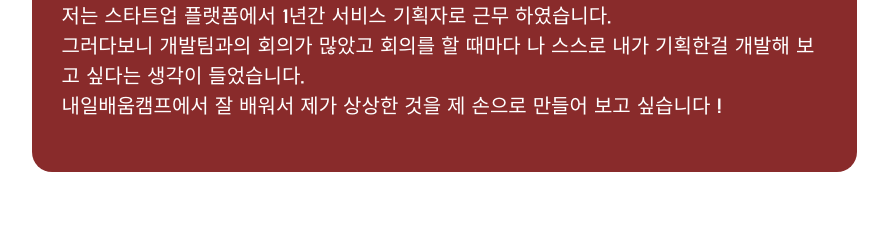
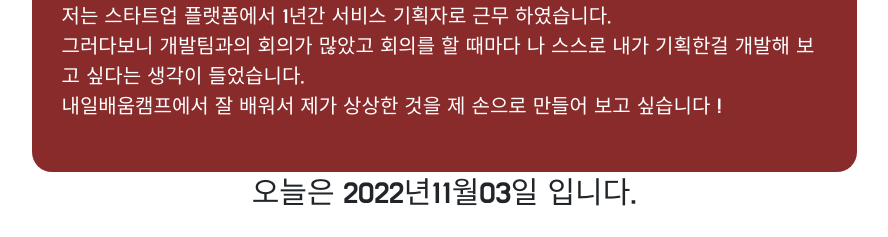
Before and after one commit to hwan910/mapage, a plain HTML site: page index.html in a window 1280 px wide. Shown: the part 701-938 px from the top of the page, without its empty margins (196-1084 px from the left). Before the commit the page ends 901 px from the top, so only its background shows below. Drawn offline with nearby package versions, Linux system fonts and the light colour scheme.

Commit message:
2nd commit

```diff
--- a/index.html
+++ b/index.html
@@ -137,14 +137,26 @@
 
 
         }
+        #test {
+            font-size: 30px;
+        }
+
     </style>
     <script>
-        let today = new Date();
-        let year = today.getFullYear();
-        let month = ('0' + (today.getMonth() + 1)).slice(-2);
-        let day = ('0' + today.getDate()).slice(-2);
-        let dateString = (`오늘은 ${year}년${month}월${day}일 입니다.`)
-        alert(dateString)
+        $(document).ready(function () {
+            let today = new Date();
+            let year = today.getFullYear();
+            let month = ('0' + (today.getMonth() + 1)).slice(-2);
+            let day = ('0' + today.getDate()).slice(-2);
+            let dateString = (`오늘은 ${year}년${month}월${day}일 입니다.`);
+
+            function q1(dateString) {
+                let temp_html = `<div> ${dateString} <div>`
+                $("#test").append(temp_html);
+            }
+            return q1(dateString);
+        })
+
     </script>
 </head>
 
@@ -173,10 +185,12 @@
             <span> 저는 스타트업 플랫폼에서 1년간 서비스 기획자로 근무 하였습니다.
                 <br>그러다보니 개발팀과의 회의가 많았고 회의를 할 때마다 나 스스로 내가 기획한걸 개발해 보고 싶다는 생각이 들었습니다.
                 <br>내일배움캠프에서 잘 배워서 제가 상상한 것을 제 손으로 만들어 보고 싶습니다 !</span>
+
         </section>
-     <h2><d-day></d-day></h2>
+
+        <div id="test">
+        </div>
     </div>
-
 
 
 </body>
```
